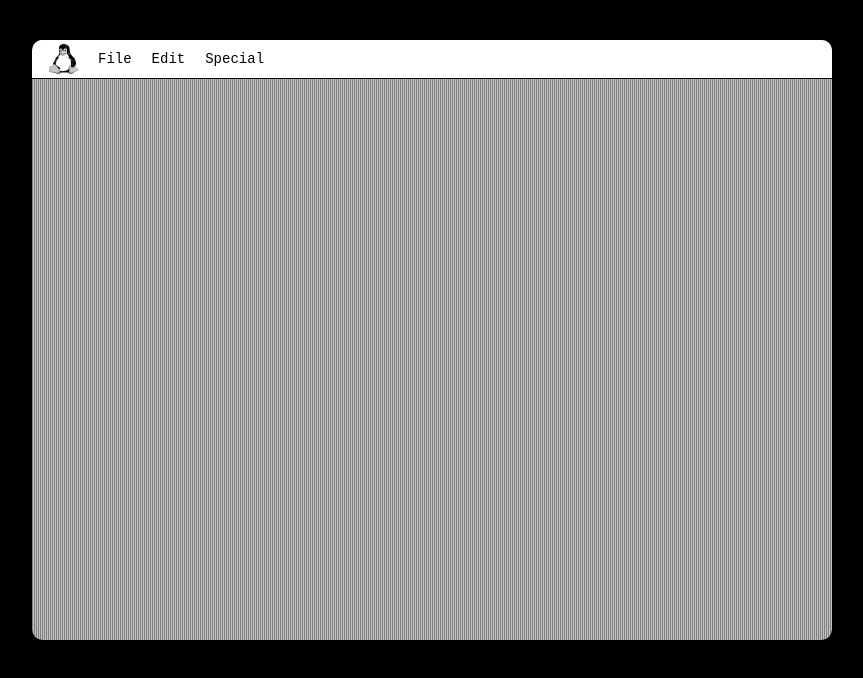
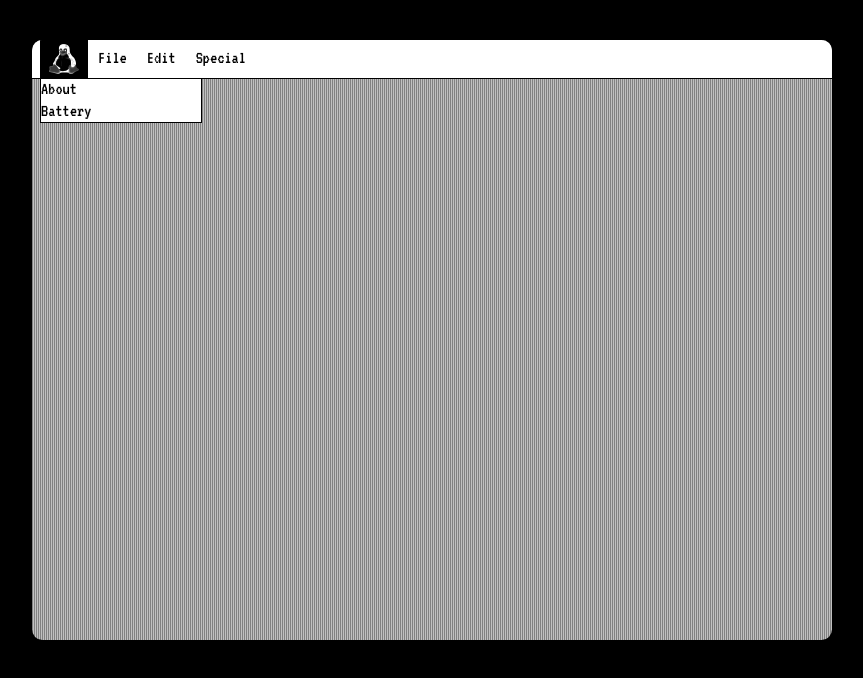
Before and after one commit to Swagnar/card, a plain HTML site: page index.html in a window 1280 px wide. Both pictures are taken after a click on the button 272 px from the left and 59 px from the top of the page. Shown: the whole page, without its empty margins (208-1071 px from the left). Drawn offline with Linux system fonts and the light colour scheme.

Commit message:
added navbar functionality, funcional drop lists

```diff
--- a/index.html
+++ b/index.html
@@ -3,6 +3,7 @@
 <head>
   <meta charset="UTF-8">
   <meta name="viewport" content="width=device-width, initial-scale=1.0">
+  <link rel="stylesheet" href="https://fonts.googleapis.com/css?family=VT323">
   <link rel="stylesheet" href="styles/root.css">
   <link rel="stylesheet" href="styles/navbar.css">
   <title>Time Machine</title>
@@ -14,12 +15,29 @@
         <div class="navbar-left">
           <div class="item submenu">
             <button class="logo"></button>
-            <ul class="drop"></ul>
+            <ul class="drop">
+              <li>
+                <a href="#" id="about">About</a>
+              </li>
+              <li>
+                <a href="#" id="battery">Battery</a>
+              </li>
+            </ul>
           </div>
           <div class="d-flex">
             <div class="item submenu">
               <button>File</button>
-              <ul class="drop"></ul>
+              <ul class="drop">
+                <li>
+                  <a href="#" id="new" disabled>New</a>
+                </li>
+                <li>
+                  <a href="#" id="open" disabled>Open</a>
+                </li>
+                <li>
+                  <a href="#">Share</a>
+                </li>
+              </ul>
             </div>
             <div class="item submenu">
               <button>Edit</button>
--- a/script.js
+++ b/script.js
@@ -0,0 +1,63 @@
+window.onload = function() {
+  var toggledDrop;
+
+    const navbarItems = Array.from(document.querySelectorAll('.item > button'))
+
+
+    const navbarParentElements = navbarItems.map((item) => item.parentElement)
+    const navbarDropLists = navbarItems.map((item) => item.nextElementSibling)
+
+    console.log(navbarParentElements)
+    console.log(navbarDropLists)
+
+
+
+    navbarItems.forEach((item, i) => {
+
+      item.addEventListener('click', () => {
+        navbarDropLists.forEach((list) => {
+          list.style.opacity = "0"
+          list.style.visibility = "hidden"
+        })
+        navbarParentElements.forEach((item) => {
+          item.classList.remove('active')
+        })
+        if(!navbarParentElements[i].classList.contains('active')) {
+          navbarParentElements[i].classList.add('active')
+          navbarDropLists[i].style.opacity = "1"
+          navbarDropLists[i].style.visibility = "visible"
+        } else {
+          navbarParentElements[i].classList.remove('active')
+          navbarDropLists[i].style.opacity = "0"
+          navbarDropLists[i].style.visibility = "hidden"
+        }
+      })
+
+    })
+
+
+
+    // // tux logo
+    // const logoParentElement = logo.parentElement
+
+    // // ul .drop list
+    // const logoNextElementSibling = logo.nextElementSibling
+
+    // if(toggledDrop === undefined) {
+    //   toggledDrop = logoNextElementSibling
+    // }
+
+    // logo.addEventListener('click', () => {
+    //   if(!logoParentElement.classList.contains('active')) {
+    //     logoParentElement.classList.toggle('active')
+    //     logoNextElementSibling.style.opacity = "1"
+    //     logoNextElementSibling.style.visibility = "visible"
+    //   } else {
+    //     logoParentElement.classList.toggle('active')
+    //     logoNextElementSibling.style.opacity = "0"
+    //     logoNextElementSibling.style.visibility = "hidden"
+    //   }
+    // })
+
+
+}
--- a/styles/navbar.css
+++ b/styles/navbar.css
@@ -10,10 +10,53 @@
   width: 100%;
 }
 
+.drop {
+  background-color: #fff;
+  border: 1px solid black;
+  border-top: none;
+  position: absolute;
+  left: 0;
+  top: calc(100% + 1px);
+  width: 160px;
+  margin: 0;
+  padding: 0;
+  opacity: 0;
+  visibility: hidden;
+  list-style: none;
+}
+
+.drop li a {
+  display: block;
+  color: black;
+}
+.drop li a[disabled] {
+  color: #999;
+}
+.drop li a:hover {
+  background-color: #000;
+  color: #fff;
+}
+
+.navbar .active button.logo {
+  background-color: #000;
+}
+.navbar .active button.logo::before {
+  filter: invert();
+}
+
+.navbar div.active {
+  background-color: black;
+  color: white;
+}
+
 .navbar-left {
   display: flex;
   align-items: center;
   margin-left: .5rem;
+}
+
+.navbar .item {
+  position: relative;
 }
 
 .navbar .item button {
--- a/styles/root.css
+++ b/styles/root.css
@@ -1,15 +1,19 @@
 body {
   margin: 0;
-  font-family: 'Courier New', Courier, monospace;
-  font-size: .875rem;
+  font-family: 'VT323', monospace;
+  font-size: 1.125rem;
   font-weight: 400;
   line-height: 1.2;
   background-color: black;
 }
 ul { margin: 0; padding: 0; }
+a  { text-decoration: none }
+
 .d-flex {
   display: flex !important;
 }
+
+
 
 .wrapper {
   width: 100%;
```
Also changed, not shown: style.css (deleted), 1 other file.
